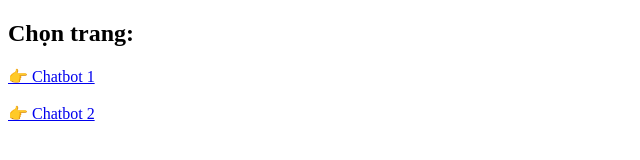
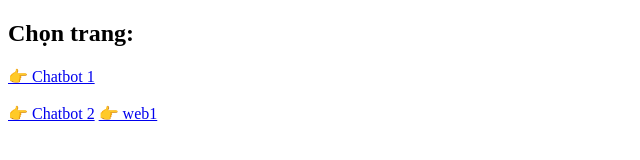
Before and after one commit to vietnguyxnhw/AI-Library-assistant, a plain HTML site: page index.html in a window 1280 px wide. Shown: the full height of the page, 0-640 px from the left. Drawn offline with Linux system fonts and the light colour scheme.

Commit message:
thêm web

```diff
--- a/index.html
+++ b/index.html
@@ -8,5 +8,6 @@
 
   <a href="chat1.html">👉 Chatbot 1</a><br><br>
   <a href="chat2.html">👉 Chatbot 2</a>
+  <a href="web1.html">👉 web1</a>
 </body>
 </html>
```
